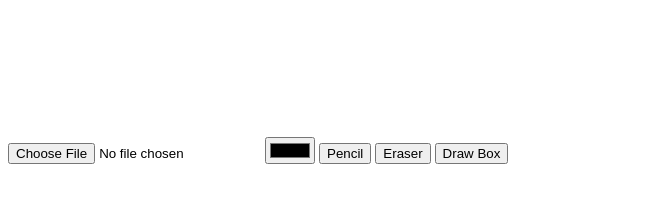
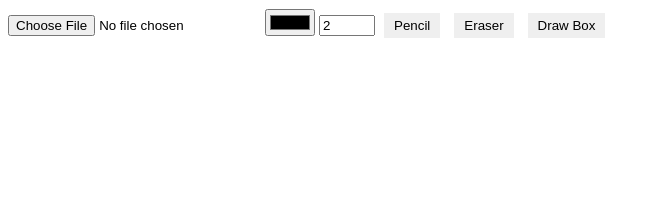
Before and after one commit to HenriqueCorso/drawBoxes, a plain HTML site: page index.html in a window 1280 px wide. Shown: the whole page, without its empty margins (0-660 px from the left). Drawn offline with Linux system fonts and the light colour scheme.

Commit message:
Update index.html
added class and Ids

```diff
--- a/index.html
+++ b/index.html
@@ -1,17 +1,20 @@
 <!DOCTYPE html>
 <html>
 <head>
+  <link rel="stylesheet" type="text/css" href="styles.css">
   <title>Box Drawing Tool</title>
-  <style>
-  </style>
+
 </head>
 <body>
 
   <input type="file" id="fileInput"/>
   <input type="color" id="colorPicker">
-  <button id="pencilButton">Pencil</button>
-  <button id="eraserButton">Eraser</button>
-  <button id="boxButton">Draw Box</button>
+  <input type="number" id="pencilWidthInput" min="1" max="20" value="2">
+
+  <button id="pencilButton" class="tool-button">Pencil</button>
+  <button id="eraserButton" class="tool-button">Eraser</button>
+  <button id="boxButton" class="tool-button">Draw Box</button>
+
   <canvas id="canvas"></canvas>
 
   <script src="script.js"></script>
```
